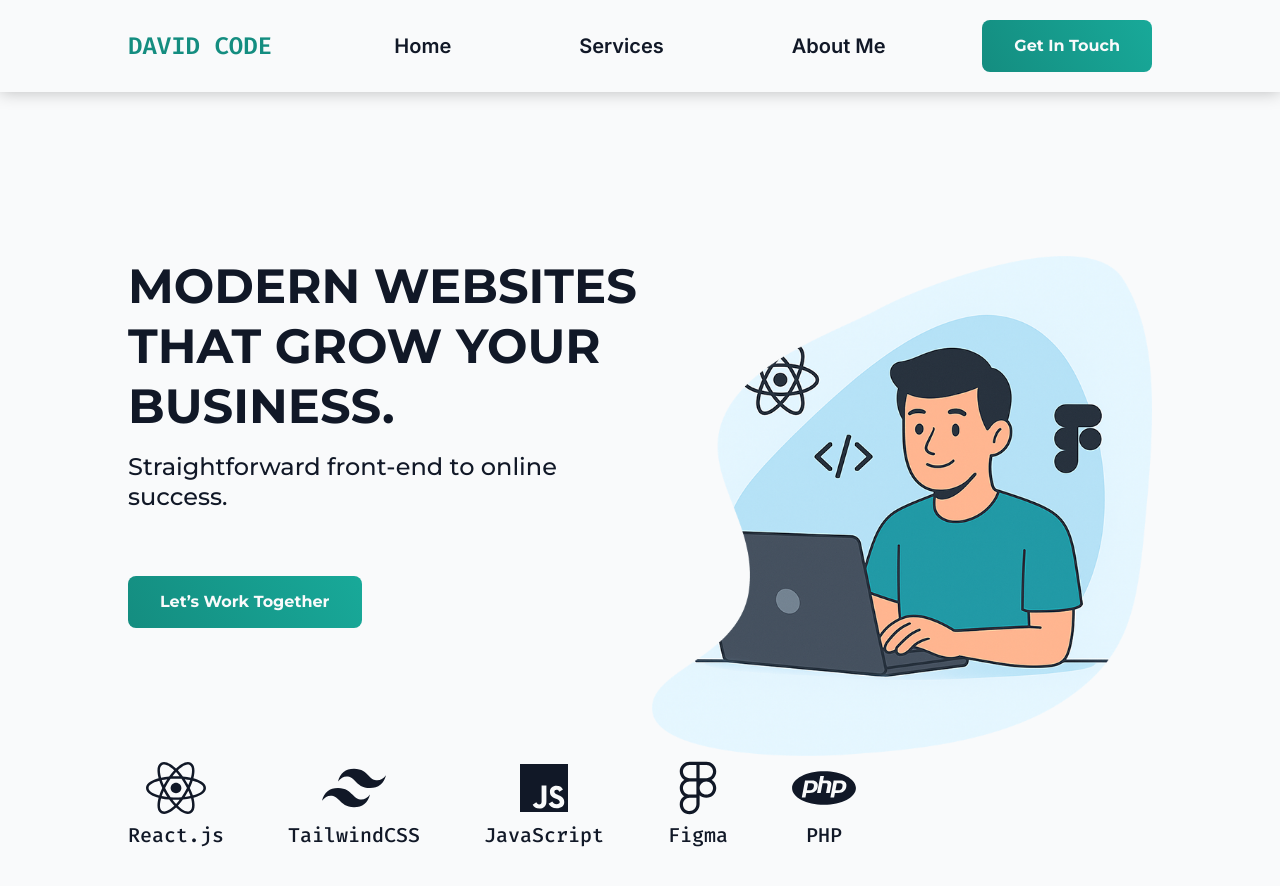
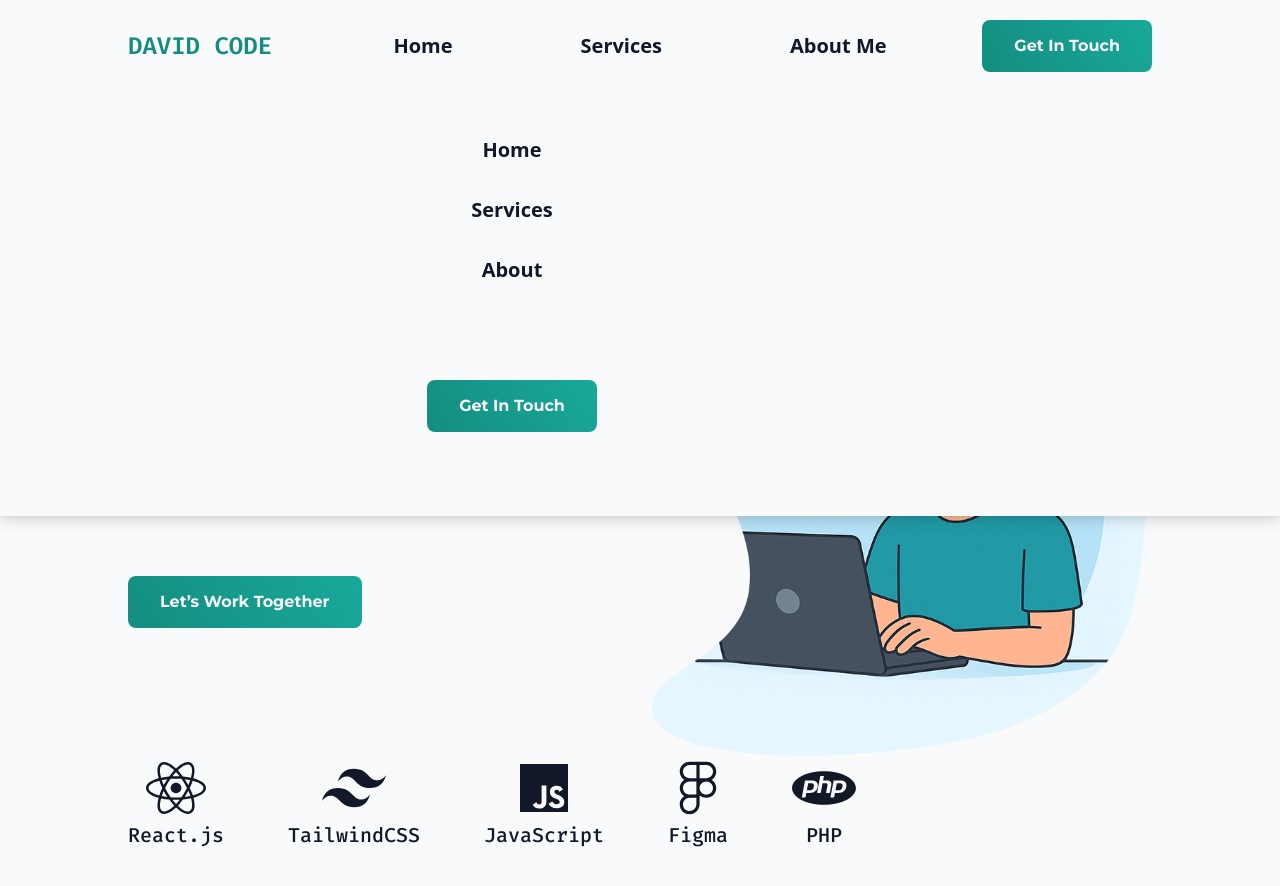
Before and after one commit to david-code-portfolio/my-portfolio-website, a React (Vite) app: page / in a window 1280 px wide. Shown: the top 886 px of the page. Built offline with nearby package versions, Linux system fonts and the light colour scheme.

Commit message:
Navlinks Function & Burger Menu UI ✔️

```diff
--- a/src/About.jsx
+++ b/src/About.jsx
@@ -2,7 +2,7 @@ import About_Img from "./assets/Images/About_img.png"
 
 function About(){
     return(
-        <section className="grid grid-cols-[1fr_max-content] max-xl:flex max-xl:flex-col-reverse px-32 max-xl:px-16 max-sm:px-4 mt-64 max-sm:mt-32 w-full max-w-[2400px] justify-self-center gap-8 max-xl:gap-16">
+        <section id="about" className="grid grid-cols-[1fr_max-content] max-xl:flex max-xl:flex-col-reverse px-32 max-xl:px-16 max-sm:px-4 mt-64 max-sm:mt-32 w-full max-w-[2400px] justify-self-center gap-8 max-xl:gap-16">
             <img src={About_Img} alt="About Me Illustration" className="relative -top-8 max-xl:top-0 max-xl:w-2/3 max-lg:w-full self-center"/>
             <div className="w-[40vw] max-w-[1080px] max-[1920px]:w-[720px] max-2xl:w-[480px] max-xl:w-full">
                 <h2 className="uppercase font-bold text-5xl max-sm:text-2xl w-fit">
--- a/src/Navbar.jsx
+++ b/src/Navbar.jsx
@@ -15,6 +15,13 @@ function Navbar(){
             </nav>
             <CtaBtn text='get in touch' style='justify-self-end max-lg:hidden'/>
             <HamburgerMenu />
+
+            <div className="my-16 grid col-span-2 gap-8 justify-items-center">
+                <Navlink text="home" location="home" style="w-fit"/>
+                <Navlink text="services" location="services" style="w-fit"/>
+                <Navlink text="about" location="about" style="w-fit"/>
+                <CtaBtn text="get in touch" style="mt-16"/>
+            </div>
         </section>
     )
 }
--- a/src/Services.jsx
+++ b/src/Services.jsx
@@ -3,7 +3,7 @@ import CtaBtn from "./components/CtaBtn";
 
 function Services(){
     return(
-        <section className="px-32 mt-64 max-sm:mt-32 grid w-full max-w-[2400px] justify-self-center max-xl:px-16 max-sm:px-4">
+        <section id="services" className="px-32 mt-64 max-sm:mt-32 grid w-full max-w-[2400px] justify-self-center max-xl:px-16 max-sm:px-4">
             <h2 className="uppercase font-bold text-5xl max-sm:text-2xl">
                 {"Web solutions </>"}
             </h2>
--- a/src/components/Navlink.jsx
+++ b/src/components/Navlink.jsx
@@ -1,9 +1,17 @@
-function Navlink({location, text}){
+function Navlink({location, text, style}){
+    const scrollToSection = (id) => {
+        const section = document.getElementById(id);
+        if(section){
+            const yOffset = location == 'about' ? -256 : -128
+            const yPosition = section.getBoundingClientRect().top + window.pageYOffset + yOffset
+            window.scrollTo({top: yPosition, behavior: 'smooth'})
+        }
+    }
     return(
-        <a className="capitalize font-semibold text-xl h-fit duration-200 hover:text-[var(--accent-color)]"
-            href={`#${location}`}>
+        <button onClick={() => scrollToSection(location)}
+            className={`${style} capitalize font-semibold text-xl h-fit duration-200 hover:text-[var(--accent-color)] cursor-pointer`}>
             {text}
-        </a>
+        </button>
     )
 }
 export default Navlink;
```
